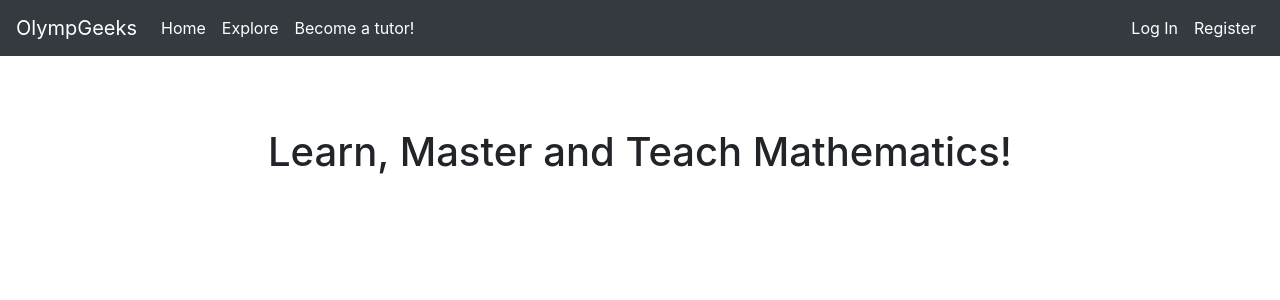
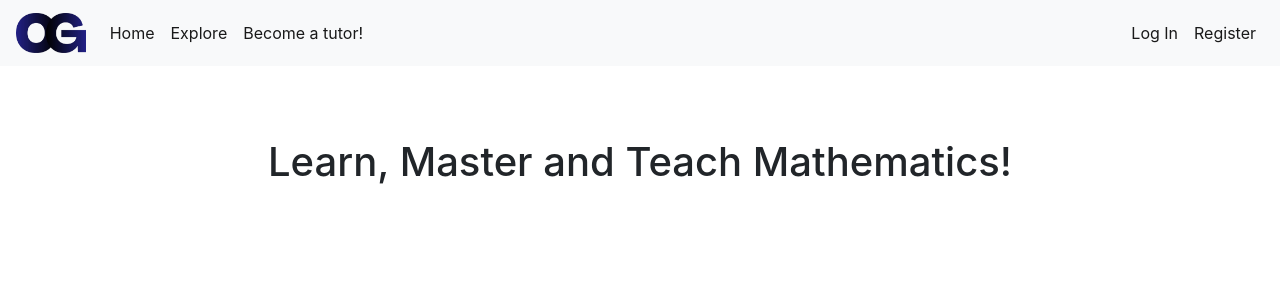
Before and after one commit to ItsSuhail/Illuminate, a Flask app: page / in a window 1280 px wide. Shown: the top 300 px of the page. Run offline with Flask 3, Linux system fonts and the light colour scheme; some libraries are stand-ins or nearby versions.

Commit message:
Added logo to nav.

```diff
--- a/static/templates/components/_nav.html
+++ b/static/templates/components/_nav.html
@@ -1,6 +1,8 @@
 <!-- Navbar -->
-<nav class="navbar navbar-expand-lg navbar-dark bg-dark">
-    <a class="navbar-brand" href="#">OlympGeeks</a>
+<nav class="navbar navbar-expand-lg navbar-light bg-light">
+    <a class="navbar-brand" href="#">
+      <img src="{{ url_for('static', filename='logo.png') }}" height="40px" />
+    </a>
     <button class="navbar-toggler" type="button" data-toggle="collapse" data-target="#navbarSupportedContent" aria-controls="navbarSupportedContent" aria-expanded="false" aria-label="Toggle navigation">
       <span class="navbar-toggler-icon"></span>
     </button>
```
Also changed, not shown: static/logo.png (added).
